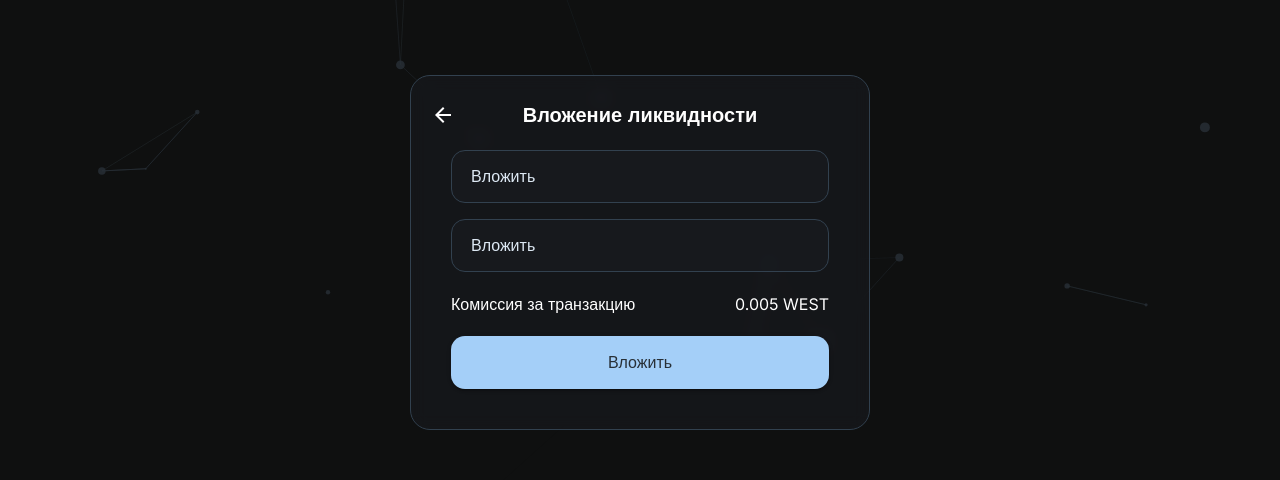
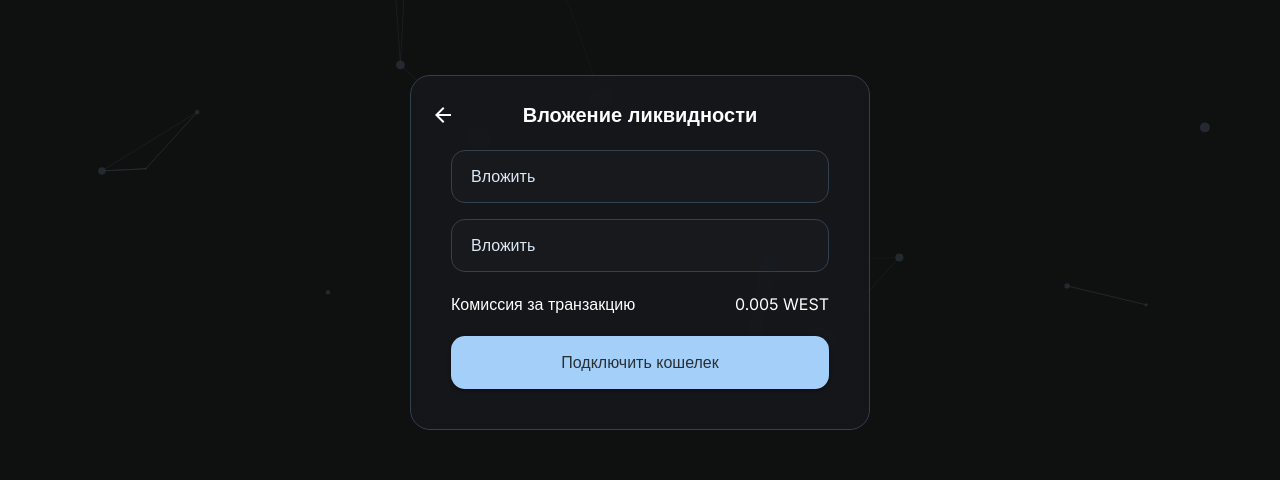
Before and after one commit to sarkiisov/waves-hack-frontend, a React (Create React App) app: page /add-liquidity in a window 1280 px wide. Shown: the part 189-669 px from the top of the page. Built offline with nearby package versions, Linux system fonts and the light colour scheme; a web font is replaced by a local one; what @wavesenterprise/sdk would draw is missing.

Commit message:
fix: WalletSerive state manage

```diff
--- a/src/components/AddLiquidity/LiquidityCard.tsx
+++ b/src/components/AddLiquidity/LiquidityCard.tsx
@@ -1,11 +1,13 @@
-import React, { useState } from "react";
+import React, { useContext, useState } from "react";
 import { useStyles } from "./LiquidityCard.styles";
+import { WalletService } from "../../service/WalletService";
 import { Box, Button, IconButton, Typography } from "@material-ui/core";
 import ArrowBackIcon from "@material-ui/icons/ArrowBack";
 import { useNavigate } from "react-router-dom";
 import { Input } from "../Input";
 
 const LiquidityCard = () => {
+  const walletContext = useContext(WalletService);
   const classes = useStyles();
   const navigate = useNavigate();
   const [firstInput, setFirstInput] = useState("");
@@ -44,6 +46,10 @@ const LiquidityCard = () => {
         <Typography variant={"body1"}>Комиссия за транзакцию</Typography>
         <Typography variant={"body1"}>0.005 WEST</Typography>
       </Box>
+
+      {
+        walletContext?.isConnected
+        ?
         <Button
           variant="contained"
           size="large"
@@ -51,6 +57,17 @@ const LiquidityCard = () => {
         >
           Вложить
         </Button>
+        :
+        <Button
+          variant="contained"
+          size="large"
+          className={classes.btn}
+          onClick={async () => await walletContext?.connect()}
+        >
+          Подключить кошелек
+        </Button>
+      }
+
     </Box>
   );
 };
--- a/src/components/Swap/SwapCard.tsx
+++ b/src/components/Swap/SwapCard.tsx
@@ -1,11 +1,13 @@
-import React, { FC } from "react";
+import React, { FC, useContext } from "react";
 import { Box, Button, IconButton, Typography } from "@material-ui/core";
 import { useStyles } from "./SwapCard.styles";
 import { TextArea } from "../TextArea";
 import { InputAdornment } from "../InputAdornment/InputAdornment";
 import CompareArrowsIcon from "@material-ui/icons/CompareArrows";
+import { WalletService } from "../../service/WalletService";
 
 const SwapCard: FC = () => {
+  const walletContext = useContext(WalletService);
   const classes = useStyles();
   return (
     <>
@@ -24,6 +26,9 @@ const SwapCard: FC = () => {
           </IconButton>
           <InputAdornment placeholder={"0.0000"} />
         </Box>
+        {
+          walletContext?.isConnected
+          ?
           <Button
             variant="contained"
             size="large"
@@ -32,6 +37,16 @@ const SwapCard: FC = () => {
           >
             Обменять
           </Button>
+          :
+          <Button
+            variant="contained"
+            size="large"
+            onClick={async () => await walletContext?.connect()}
+            className={classes.btnChange}
+          >
+            Подключить кошелек
+          </Button>
+        }
       </Box>
     </>
   );
--- a/src/service/WalletService.tsx
+++ b/src/service/WalletService.tsx
@@ -1,17 +1,20 @@
-import React, { useEffect } from 'react';
+import React, { useEffect, useState } from 'react';
 import { sdk } from '../config';
 import { setNotification } from '../utils';
 
 interface AppContextInterface {
   wallet: any;
   sdk: any;
-  isConnected: () => boolean;
+  isConnected: boolean;
   connect: () => void;
 }
 
 export const WalletService = React.createContext<AppContextInterface | null>(null);
 
 export const WalletProvider = ({children}: any) => {
+  const [isConnected, setIsConnected] = useState<boolean>(false);
+
+
   const context: AppContextInterface = {
     wallet: null,
     sdk: sdk,
@@ -21,16 +24,16 @@ export const WalletProvider = ({children}: any) => {
 
   async function connect() {
     try {
-      if(isConnected()) return;
+      if(isConnected) return;
       console.log(window.WEWallet);
       await window.WEWallet.initialPromise;
       const walletState = await window.WEWallet.publicState();
       context.wallet = walletState;
+      setIsConnected(true);
       setNotification({
         type: 'success',
         message: 'WEWallet connected'
       })
-      return walletState;
     } catch (err) {
       setNotification({
         type: 'error',
@@ -40,10 +43,10 @@ export const WalletProvider = ({children}: any) => {
     }
   }
 
-  function isConnected () {
-    if(!window.WEWallet || !context.wallet) return false;
-    return true;
-  }
+  // function isConnected () {
+  //   if(!window.WEWallet || !context.wallet) return false;
+  //   return true;
+  // }
 
   return (
     <WalletService.Provider value={context} children={children}/>
```
Lines whose indentation alone changed are shown as unchanged.
